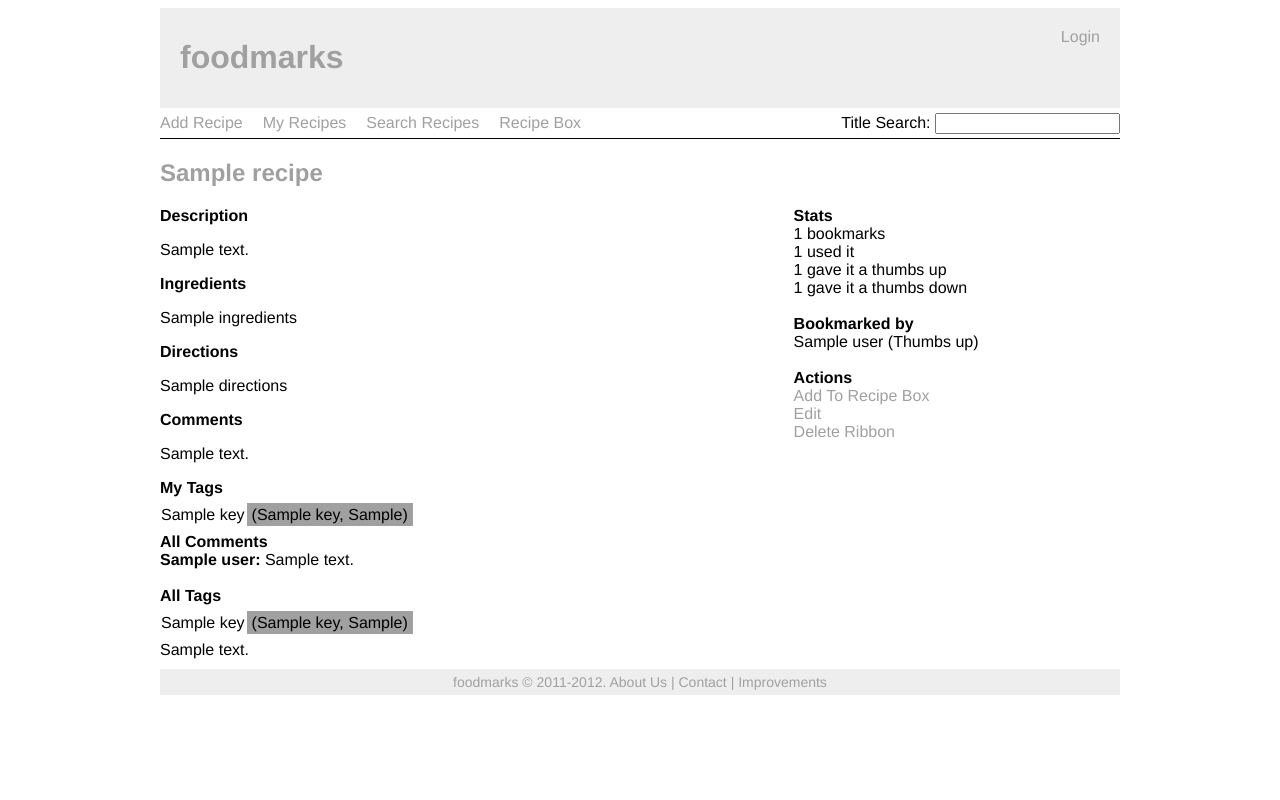
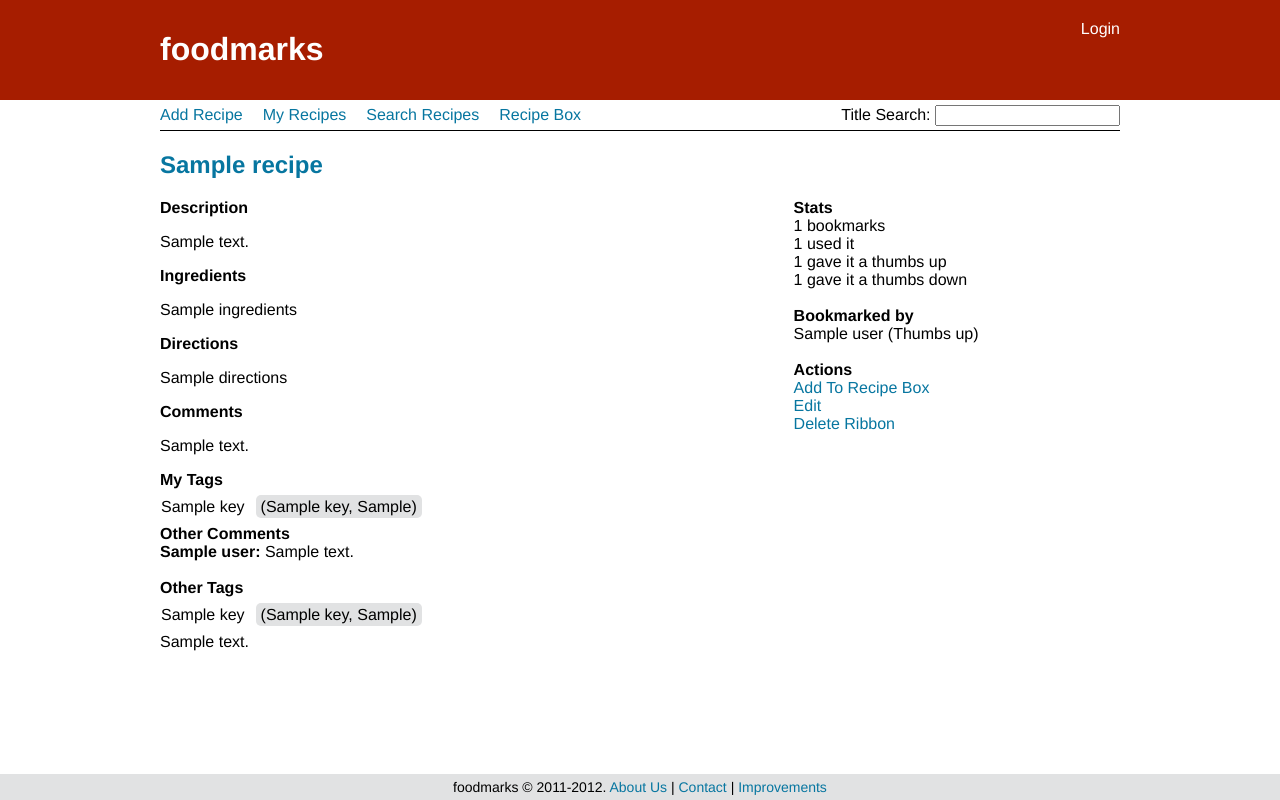
Before and after one commit to sirwlm/foodmarks, a Django app: template foodmarks/templates/view_recipe.html in a window 1280 px wide. Run offline with Django 3.2, Linux system fonts and the light colour scheme; the template is opened without the code that fills it: most values are stand-ins (such as "Sample title", 1, 10 or a date in 2020); some libraries are stand-ins or nearby versions.

Commit message:
visual improvements, separated own and other

```diff
--- a/foodmarks/static/css/main.css
+++ b/foodmarks/static/css/main.css
@@ -1,18 +1,21 @@
-
 /* -----------------------------------*/
 /* ---------->>> GLOBAL <<<-----------*/
 /* -----------------------------------*/
 html {
     overflow-y: scroll;
+    height: 100%;
 }
 body {
     font-family: helvetica, arial, sans-serif;
     font-size: 16px;
+    margin: 0;
+    padding: 0;
+    height: 100%;
 }
 h1 { }
 h2 { }
 a, a:visited {
-    color: #a0a0a0;
+    color: #0776a0;
     text-decoration: none;
 }
 a:hover {
@@ -29,6 +32,16 @@ ul {
 /* -----------------------------------*/
 /* ---------->>> LAYOUT <<<-----------*/
 /* -----------------------------------*/
+.wrapper {
+/*
+Sticky Footer by Ryan Fait
+http://ryanfait.com/
+*/
+	min-height: 100%;
+	height: auto !important;
+	height: 100%;
+	margin: 0 auto -26px; /* the bottom margin is the negative value of the footer's height */
+}
 #container {
     width:960px;
     margin:0 auto;}
@@ -36,11 +49,19 @@ ul {
     clear: both;
     padding-bottom: 10px;
 }
+#header-wrapper {
+    background: #a61d00;
+    color: #ffffff;
+    padding: 10px 20px;
+    height: 80px;
+}
 #header {
-    background:#eeeeee;
-    color:#a0a0a0;
-    padding:10px 20px;
+    width: 960px;
+    margin: 0 auto;
     height: 80px;
+    }
+#header a {
+    color: #ffffff;
 }
 #nav {
     clear: both;
@@ -49,12 +70,16 @@ ul {
 #content {
 }
 #footer {
-    background:#eeeeee;
-    color:#a0a0a0;
+    background: #e1e2e3;
+    color: #000000;
     font-size:14px;
     padding:5px;
     text-align:center;
     clear: both;
+}
+.push {
+    clear: both;
+    height: 26px; /* .push must be the same height as .footer */
 }
 .content-pane {
     display: inline-block;
@@ -154,10 +179,12 @@ ul {
     margin-top: 5px;
 }
 .listing .tag {
-    background: #a0a0a0;
-    padding: 3px;
-    margin: 0 2px 0 0;
+    background: #e1e2e3;
+    padding: 5px;
+    margin: 0 5px 0 0;
     line-height: 22px;
+    -moz-border-radius: 5px;
+    border-radius: 5px;
 }
 .listing .tag a{
     color: #000000;
@@ -166,7 +193,7 @@ ul {
 
 }
 .listing .total {
-    background: #a0a0a0;
+    background: #e1e2e3;
     position:absolute;
     top:0;
     right:0;
@@ -205,10 +232,15 @@ ul {
 }
 #edit-tags {
     }
+.key {
+    padding-right: 10px;
+}
 .tag-value {
-    background: #a0a0a0;
-    padding:3px 5px;
-    margin:0 5px 0 0;
+    background: #e1e2e3;
+    padding: 3px 5px;
+    margin: 0 5px 0 0;
+    -moz-border-radius: 5px;
+    border-radius: 5px;
 }
 .tag-remove {
     cursor: pointer;
--- a/foodmarks/templates/base.html
+++ b/foodmarks/templates/base.html
@@ -9,7 +9,8 @@
     {% endblock %}
   </head>
   <body>
-    <div id="container">
+    <div class="wrapper">
+      <div id="header-wrapper">
 	<div id="header">
 	  <h1><a href="{% url fm.views.index %}">foodmarks</a></h1>
 	  <div id="login">
@@ -29,6 +30,8 @@
 
 	  {% endblock %}
 	</div>
+      </div>
+      <div id="container">
 	<div id="nav">
 	  <ul>
 	    <li><a href="{% url fm.views.add_recipe %}">Add Recipe</a></li>
@@ -49,9 +52,11 @@
 	    {{flatpage.content}}
 	  </div>
 	</div>
+      </div>
+      <div class="push"></div>
+    </div>
     <div id="footer">
       <span>foodmarks &copy; 2011-2012. <a href="/about/">About Us</a> | <a href="/contact/">Contact</a> | <a href="/improvements/">Improvements</a>
-      </div>
     </div>
 
 
--- a/foodmarks/templates/view_recipe.html
+++ b/foodmarks/templates/view_recipe.html
@@ -25,7 +25,7 @@
   {% endif %}
   <strong>My Tags</strong>
   <table class="tag-table">
-    {% for key, values in ribbon.get_tag_dict.items %}
+    {% for key, values in my_tags.items %}
     <tr><td class="key">{{key}}</td>
       <td>{% for value in values %}
       <span class="tag-value" title="{{value}}">{{value}}</span>
@@ -35,17 +35,19 @@
   </table>
   {% endif %}
 
-  <strong>All Comments</strong>
+  {% if other_ribbons %}
+  <strong>Other Comments</strong>
   <ul>
-    {% for ribbon in recipe.ribbon_set.all %}
+    {% for ribbon in other_ribbons %}
     {% if ribbon.comments %}
     <li><strong>{{ribbon.user}}:</strong> {{ribbon.comments}}</li>
     {% endif %}
     {% endfor %}
   </ul> <br />
-  <strong>All Tags</strong>
+  {% if other_tags %}
+  <strong>Other Tags</strong>
   <table class="tag-table">
-    {% for key, values in recipe.get_tag_dict.items %}
+    {% for key, values in other_tags.items %}
     <tr><td class="key">{{key}}</td>
       <td>{% for value in values %}
       <span class="tag-value" title="{{value}}">{{value}}</span>
@@ -53,6 +55,8 @@
     </tr>
     {% endfor %}
   </table>
+  {% endif %}
+  {% endif %}
 </div>
 <div class="right-width">
   <strong>Stats</strong><br />
```
Also changed, not shown: foodmarks/fm/views.py (+20 -1 lines). Lines whose indentation alone changed are shown as unchanged.
